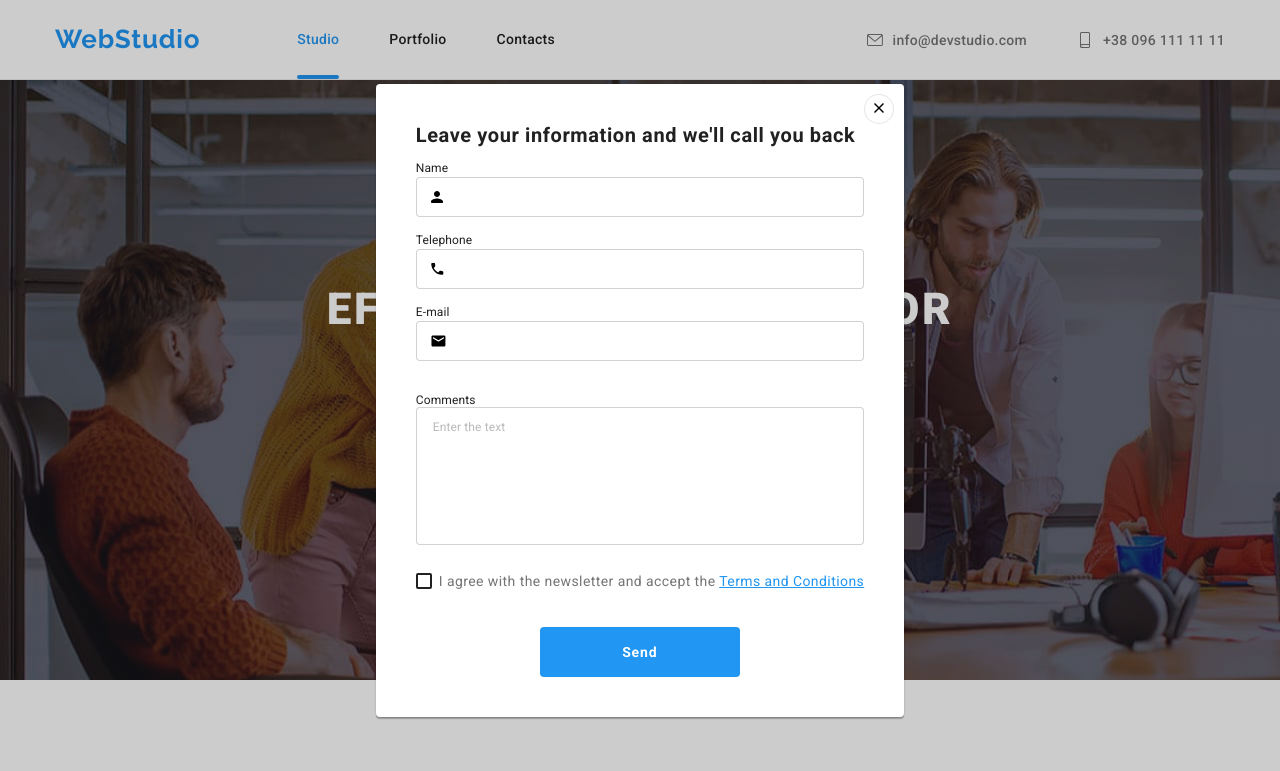
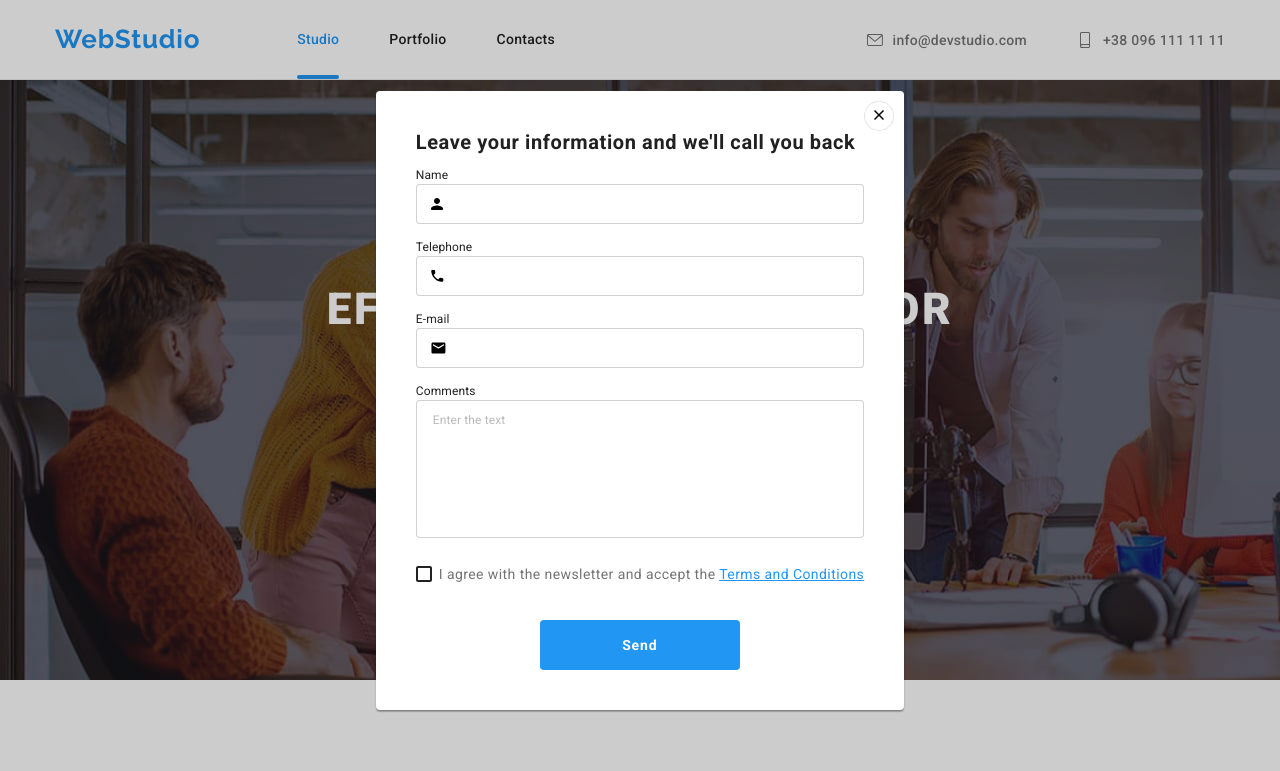
Before and after one commit to andangelina/goit-markup-hw-07, a plain HTML site: page index.html in a window 1280 px wide. Both pictures are taken after a click on the button "Request Our Service". Shown: the top 771 px of the page. Drawn offline with nearby package versions, Linux system fonts and the light colour scheme; files that its build step writes are made by us from their sources.

Commit message:
Update index.html

```diff
--- a/index.html
+++ b/index.html
@@ -471,8 +471,9 @@
          </label>
         </div>
 
-        <label class="modal-wrapper__label">Comments
-          <textarea class="modal-textarea modal-text" id="textarea-placeholder" name="Comments" rows="7" placeholder="Enter the text"></textarea>
+        <label class="modal-wrapper__label">
+        <span class="modal-wrapper__text">Comments</span>
+        <textarea class="modal-textarea modal-text" id="textarea-placeholder" name="Comments" rows="7" placeholder="Enter the text"></textarea>
         </label>
     <div>
     <label class="agree-check">
```
